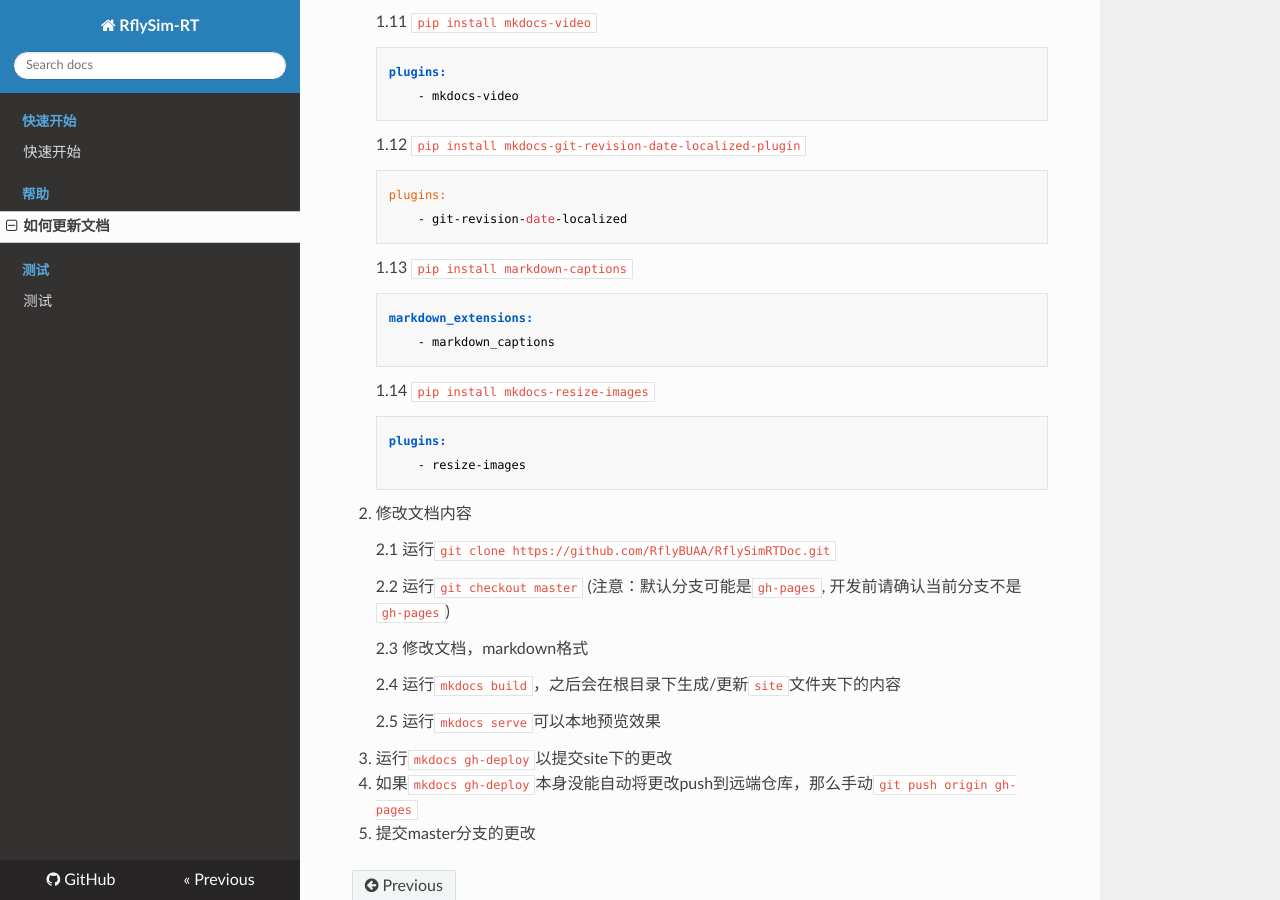
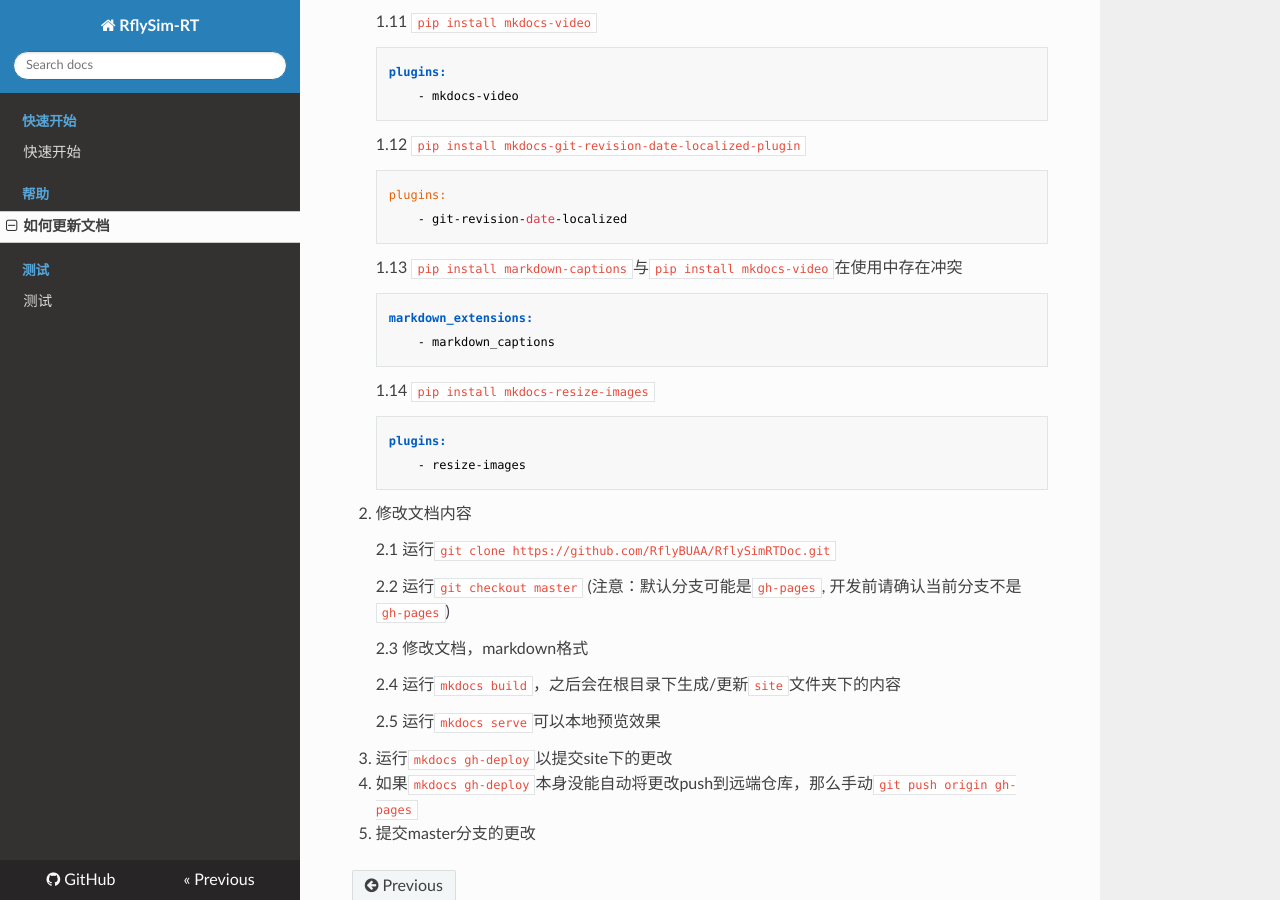
Before and after one commit to RflyBUAA/RflySimRTDoc, an MkDocs documentation site: the page built from docs/help/updatedoc.md, in a window 1280 px wide and 900 px high, scrolled down 870 px. Built offline with MkDocs 1.6.1, drawn with Linux system fonts in a browser that asks for light colours; nearby versions of some CDN libraries.

Commit message:
禁用图片标题插件，与视频插件冲突

````diff
--- a/docs/help/updatedoc.md
+++ b/docs/help/updatedoc.md
@@ -48,7 +48,7 @@
   		- git-revision-date-localized
 	```
 
-	1.13 `pip install markdown-captions`
+	1.13 `pip install markdown-captions`与`pip install mkdocs-video`在使用中存在冲突
 	```
 	markdown_extensions:
   		- markdown_captions
--- a/mkdocs.yml
+++ b/mkdocs.yml
@@ -43,7 +43,7 @@
       repo: mkdocs
   - mkdocs-click
   - markdown_checklist.extension
-  - markdown_captions
+  # - markdown_captions
 
 plugins:
   - search
````
